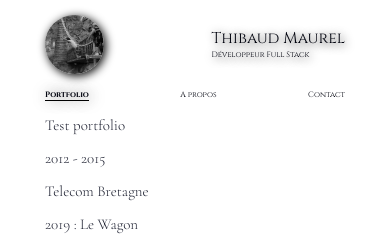
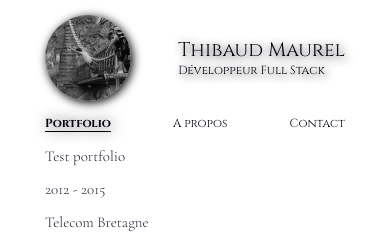
Before and after one commit to thmaurel/profile, a plain HTML site: page index.html in a window 390 px wide. Shown: the top 243 px of the page. Drawn offline with nearby package versions, Linux system fonts and the light colour scheme.

Commit message:
size banner phone

```diff
--- a/style.css
+++ b/style.css
@@ -150,4 +150,22 @@ a:hover {
     margin-left: auto;
     margin-right: auto;
   }
+
+  h1 {
+    font-size: 5vw;
+  }
+
+  h2 {
+    font-size: 3vw;
+  }
+
+  .banner-image {
+    width: 22vw;
+    height: 22vw;
+    border-radius: 50%;
+    background-size: cover;
+    background-position: center;
+    margin-right: 2em;
+    box-shadow: 2px 2px 10px black;
+  }
 }
```
